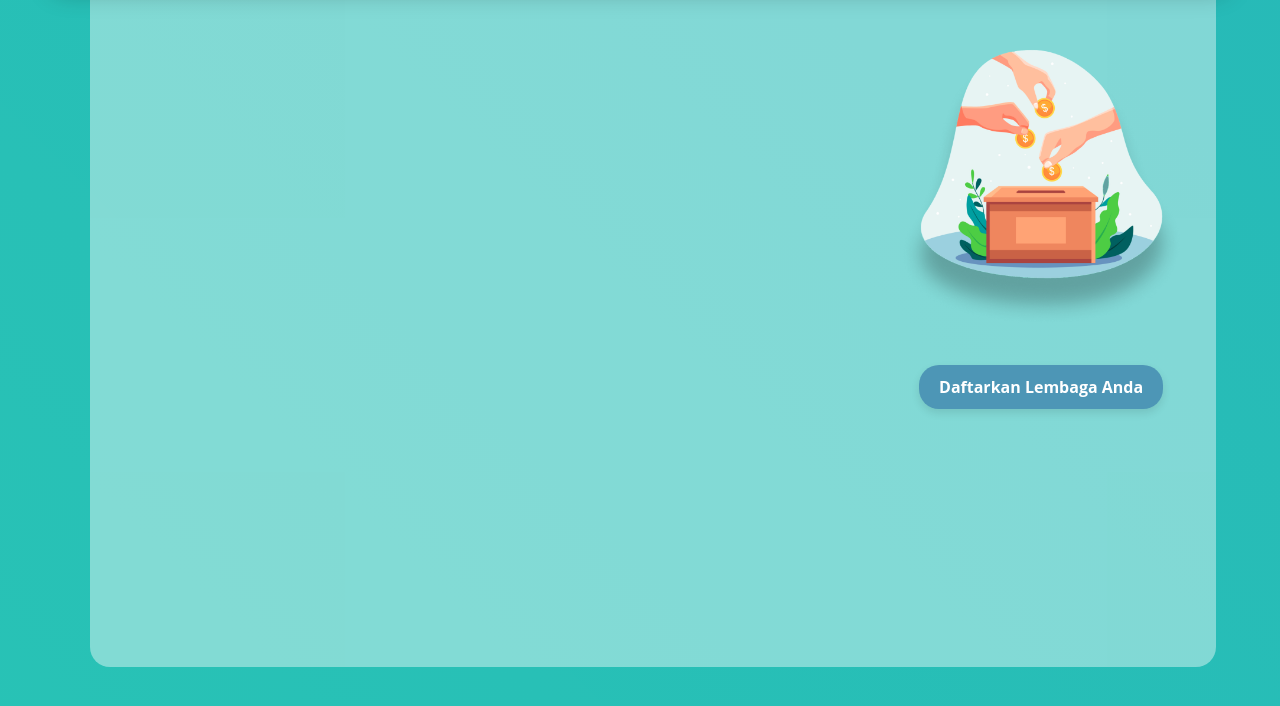
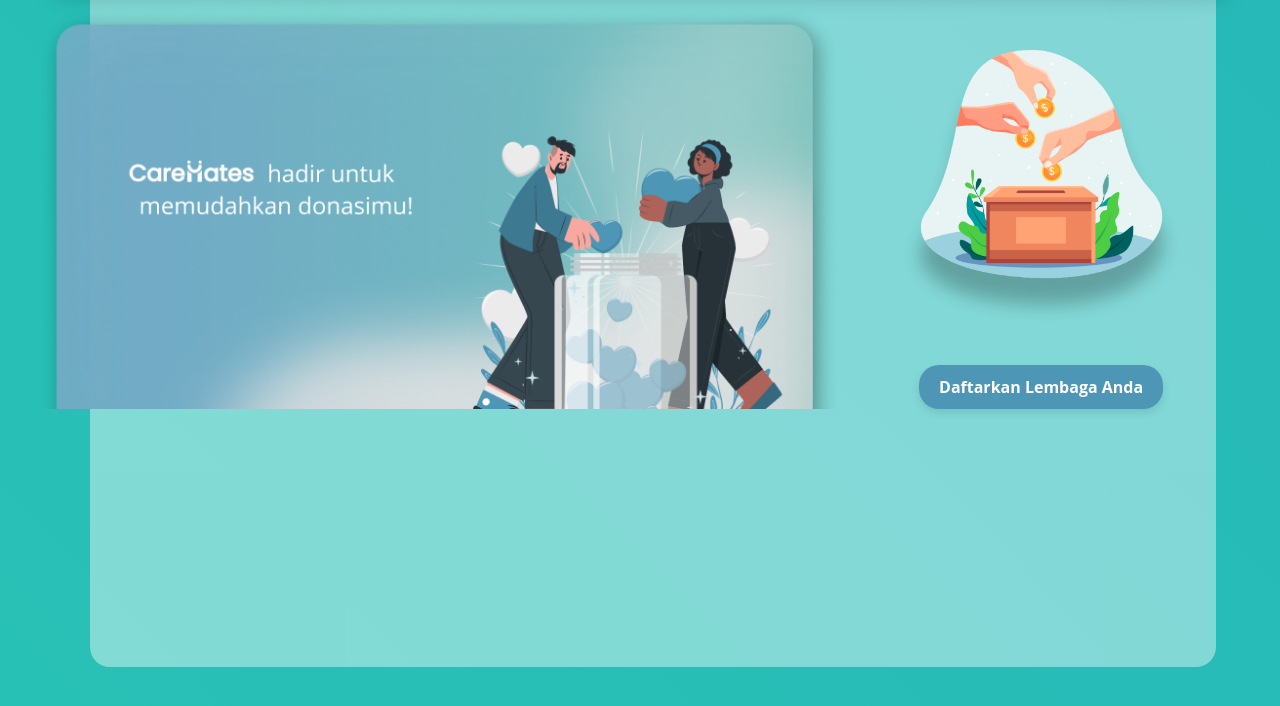
Before and after one commit to lulu1403/Caremates, a plain HTML site: page index.html in a window 1280 px wide. Shown: the part 88-794 px from the top of the page. Drawn offline with nearby package versions, Linux system fonts and the light colour scheme.

Commit message:
fixing slideshow

```diff
--- a/beranda.css
+++ b/beranda.css
@@ -73,6 +73,7 @@ nav {
 }
 
 .home {
+    height: 100%;
     margin-left: 3%;
     margin-right: 3%;
 }
@@ -89,6 +90,9 @@ nav {
     height: auto;
     opacity: 0;
     transition: opacity 1s ease-in-out;
+    position: absolute;
+    top: 0;
+    left: 0;
 }
 
 .slide.active {
--- a/index.html
+++ b/index.html
@@ -43,7 +43,7 @@
     <section class="home">
         <div style="display: flex;">
             <div class="slideshow-container col-md-8">
-                <img src="img/img-beranda/slide 1.png" alt="slide 1" class="slide">
+                <img src="img/img-beranda/slide 1.png" alt="slide 1" class="slide active">
                 <img src="img/img-beranda/slide 2.png" alt="slide 2" class="slide">
                 <img src="img/img-beranda/slide 3.png" alt="slide 3" class="slide">
             </div>
--- a/slide.js
+++ b/slide.js
@@ -3,25 +3,21 @@ function showSlides() {
     let slideIndex = 0;
 
     setInterval(function() {
-        // Sembunyikan semua slide
-        slides.forEach(function(slide) {
-            slide.style.display = 'none';
+        slides.forEach(function(slide, index) {
+            slide.classList.remove('active');
+            slide.style.zIndex = 0;
         });
 
-        // Tampilkan slide berikutnya
-        slides[slideIndex].style.display = 'block';
+        slides[slideIndex].classList.add('active');
+        slides[slideIndex].style.zIndex = 1;
 
-        // Perbarui indeks slide untuk slide berikutnya
         slideIndex++;
         if (slideIndex >= slides.length) {
-            slideIndex = 0; // Kembali ke slide pertama setelah mencapai akhir
+            slideIndex = 0;
         }
-    }, 3500); // Ganti slide setiap 5 detik (5000 milidetik)
+    }, 3500);
 }
 
 document.addEventListener('DOMContentLoaded', function() {
-    // Kode di dalam callback ini akan dijalankan saat DOMContentLoaded terjadi
-
-    // Panggil fungsi showSlides() atau kode JavaScript lainnya di sini
     showSlides();
 });
```
